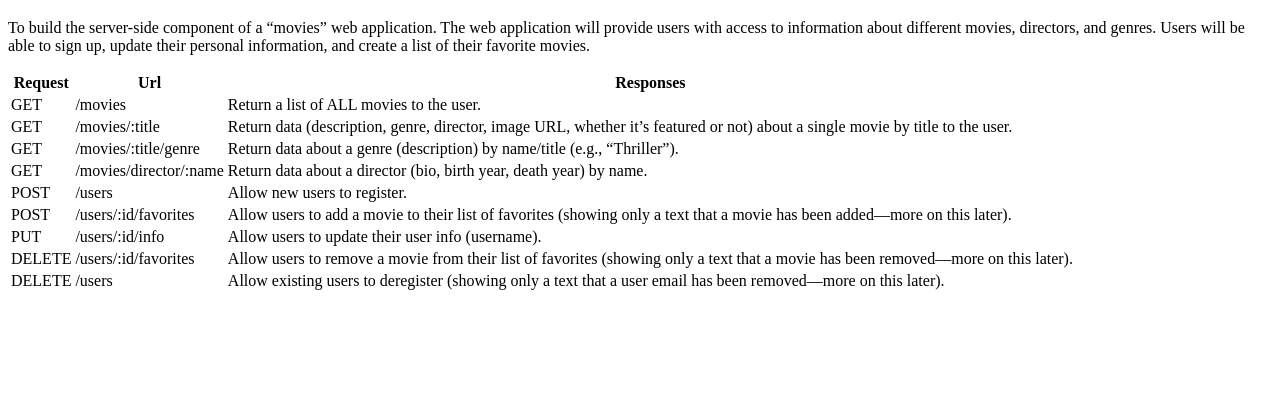
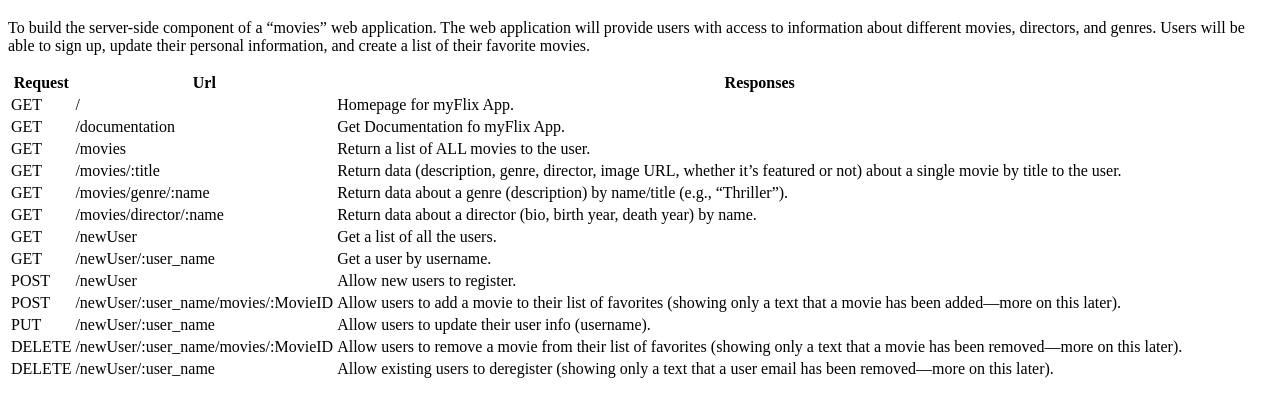
Before and after one commit to ismaelmjr/movie_api, a website: page public/documentation.html in a window 1280 px wide. Shown: the part 61-478 px from the top of the page. Drawn offline with Linux system fonts and the light colour scheme.

Commit message:
Update documentation.html

```diff
--- a/public/documentation.html
+++ b/public/documentation.html
@@ -26,6 +26,16 @@
       <tbody>
         <tr>
           <td>GET</td>
+          <td>/</td>
+          <td>Homepage for myFlix App.</td>
+        </tr>
+        <tr>
+          <td>GET</td>
+          <td>/documentation</td>
+          <td>Get Documentation fo myFlix App.</td>
+        </tr>
+        <tr>
+          <td>GET</td>
           <td>/movies</td>
           <td>Return a list of ALL movies to the user.</td>
         </tr>
@@ -39,7 +49,7 @@
         </tr>
         <tr>
           <td>GET</td>
-          <td>/movies/:title/genre</td>
+          <td>/movies/genre/:name</td>
           <td>
             Return data about a genre (description) by name/title (e.g.,
             “Thriller”).
@@ -53,13 +63,27 @@
           </td>
         </tr>
         <tr>
+          <td>GET</td>
+          <td>/newUser</td>
+          <td>
+            Get a list of all the users.
+          </td>
+        </tr>
+        <tr>
+          <td>GET</td>
+          <td>/newUser/:user_name</td>
+          <td>
+            Get a user by username.
+          </td>
+        </tr>
+        <tr>
           <td>POST</td>
-          <td>/users</td>
+          <td>/newUser</td>
           <td>Allow new users to register.</td>
         </tr>
         <tr>
           <td>POST</td>
-          <td>/users/:id/favorites</td>
+          <td>/newUser/:user_name/movies/:MovieID</td>
           <td>
             Allow users to add a movie to their list of favorites (showing only
             a text that a movie has been added—more on this later).
@@ -67,12 +91,12 @@
         </tr>
         <tr>
           <td>PUT</td>
-          <td>/users/:id/info</td>
+          <td>/newUser/:user_name</td>
           <td>Allow users to update their user info (username).</td>
         </tr>
         <tr>
           <td>DELETE</td>
-          <td>/users/:id/favorites</td>
+          <td>/newUser/:user_name/movies/:MovieID</td>
           <td>
             Allow users to remove a movie from their list of favorites (showing
             only a text that a movie has been removed—more on this later).
@@ -80,7 +104,7 @@
         </tr>
         <tr>
           <td>DELETE</td>
-          <td>/users</td>
+          <td>/newUser/:user_name</td>
           <td>
             Allow existing users to deregister (showing only a text that a user
             email has been removed—more on this later).
```
